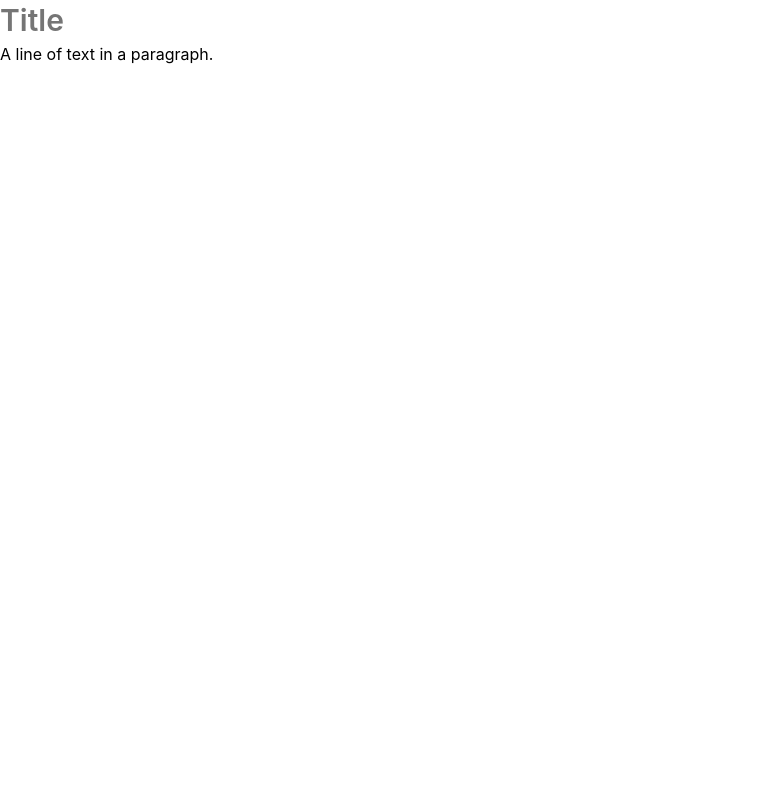
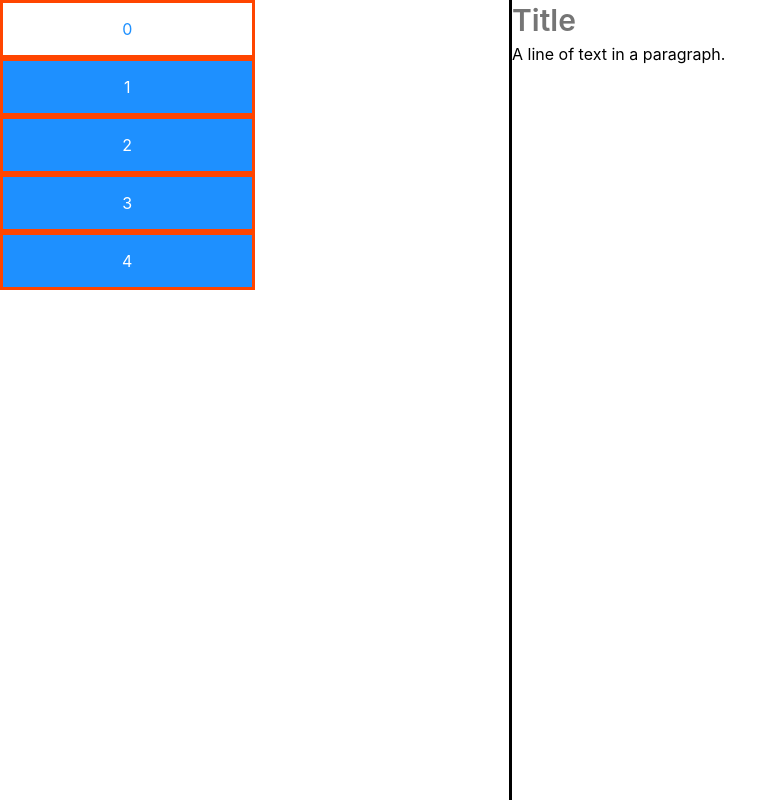
Before and after one commit to hussamkhatib/hashnote, a React (Create React App) app: page / in a window 1280 px wide. Shown: the whole page, without its empty margins (0-783 px from the left). Built offline with nearby package versions, Linux system fonts and the light colour scheme.

Commit message:
move states to top level(single point of truth)
change states  of folder component using manual vaalues

```diff
--- a/src/App.js
+++ b/src/App.js
@@ -1,4 +1,4 @@
-import Wrapper from './components/Editor/Wrapper'
+import Wrapper from './components/Wrapper'
 
 function App() {
   return (
--- a/src/components/Editor/TextEditor.js
+++ b/src/components/Editor/TextEditor.js
@@ -1,8 +1,10 @@
-import React, { useEffect, useMemo, useState,useCallback } from 'react'
+import React, { useMemo, useState,useCallback } from 'react'
 import { createEditor,Transforms } from 'slate'
 import { Slate, Editable,withReact,ReactEditor } from 'slate-react'
 import styled from 'styled-components'
 
+const Wrapper = styled.div`
+`
 const TextAreaTypography = styled.div`
 line-height: 40px;
 width:100%;
@@ -27,7 +29,7 @@ white-space: pre-wrap;
 word-break: break-word;
 overflow-wrap: break-word;`
 
-const TextEditor = () => {
+const TextEditor = (props) => {
   const [textAreaVal,setTextAreaVal] = useState('.')
 
   function handleChange (e) {
@@ -44,14 +46,12 @@ const TextEditor = () => {
         setTextAreaVal('.') :
         setTextAreaVal(cur)
     }
+  /*  function handleChange3(){
+      value => setValue(props.value)
+    }*/
 
     const editor = useMemo(() => withReact(createEditor()), [])
-    const [value, setValue] = useState([
-      {
-        type: 'paragraph',
-        children: [{ text: 'A line of text in a paragraph.' }],
-      },
-    ])
+
 
     const renderElement = useCallback(props => {
       switch (props.element.type) {
@@ -61,19 +61,17 @@ const TextEditor = () => {
           return <DefaultElement {...props} />
       }
     }, [])
-
     return (
-      <>
+      <Wrapper>
       <TextAreaWrapper
         textAreaVal={textAreaVal}>
         <TArea as='textarea' placeholder='Title' onKeyDown={handleChange} onKeyUp={handleChange2}/>
       </TextAreaWrapper>
-      <Slate editor={editor} value={value} onChange={value => setValue(value)}>
+      <Slate editor={editor} value={props.value} onChange={props.handleChange3}>
         <Editable
-
           renderElement={renderElement}
           onKeyDown={event => {
-            //console.log(editor.children[editor.selection.anchor.path[0]])
+            //oleole.log(editor.children[editor.selection.anchor.path[0]])
 
             if (event.key === '&') {
               event.preventDefault()
@@ -93,7 +91,7 @@ const TextEditor = () => {
           }}
         />
       </Slate>
-      </>
+      </Wrapper>
     )
     }
 
--- a/src/components/Editor/Wrapper.js
+++ /dev/null
@@ -1,17 +0,0 @@
-import React from 'react'
-//import styled from 'styled-components'
-import TextEditor from './TextEditor'
-
-
-const Wrapper = () => {
-
-
-    return (
-        <div>
-
-            <TextEditor />
-        </div>
-    )
-}
-
-export default Wrapper
--- /dev/null
+++ b/src/components/Folder.js
@@ -0,0 +1,30 @@
+import React from 'react'
+import styled from 'styled-components'
+
+const Wrapper = styled.div`
+        padding: 1em;
+        text-align: center;
+        border: 3px solid orangered;
+        ${(props) =>
+            props.Active
+            ?  `
+                background: : white;
+                color: dodgerblue;
+            `
+            : `
+                background: dodgerblue;
+                color: white;
+            `
+            }
+    `;
+
+const Folder = ({index,Active,setActiveIndex}) => {
+
+    return (
+        <Wrapper Active={index === Active}  onClick={()=>setActiveIndex(index)}>
+           {index}
+        </Wrapper>
+    )
+}
+
+export default Folder
--- /dev/null
+++ b/src/components/Nav.js
@@ -0,0 +1,31 @@
+import React from 'react'
+import styled from 'styled-components'
+import Folder from './Folder'
+
+const NavBar = styled.nav`
+border-right: 3px solid black;
+height: 100vh;
+display: flex;
+`
+const Flex = styled.div`
+flex: 1;`
+
+const Nav = ({ Active,setActiveIndex }) => {
+    return (
+        <NavBar>
+            <Flex>
+            {Array.from({length: 5}).map((item,index) => (
+                <Folder
+                    setActiveIndex={setActiveIndex}
+                    Active ={Active}
+                    index={index}
+                    key={index}/>
+            )
+            )}
+            </Flex>
+            <Flex />
+        </NavBar>
+    )
+}
+
+export default Nav
--- /dev/null
+++ b/src/components/Wrapper.js
@@ -0,0 +1,34 @@
+import React,{ useState } from 'react'
+import styled from 'styled-components'
+import TextEditor from './Editor/TextEditor'
+import Nav from './Nav'
+
+const Container = styled.div`
+display: grid;
+width:100vw;
+grid-template-columns: 40vw 1fr;
+`
+
+const Wrapper = () => {
+
+    const [value, setValue] = useState([
+        {
+          type: 'paragraph',
+          children: [{ text: 'A line of text in a paragraph.' }],
+        },
+      ])
+    const [notes,setNotes] = useState(Array.from({length: 5}).map(()=> value))
+    const [activeNote,setActiveNote] = useState([0,0])
+
+    const handleChange3 = value => setValue(value)
+    function setActiveIndex (index) {setActiveNote([index,0])}
+
+return (
+        <Container>
+            <Nav Active={activeNote[0]} setActiveIndex={setActiveIndex}/>
+            <TextEditor value={value} handleChange3={handleChange3}/>
+        </Container>
+    )
+}
+
+export default Wrapper
```
Also changed, not shown: 1 other file (tests, documents, lock files or other folders).
